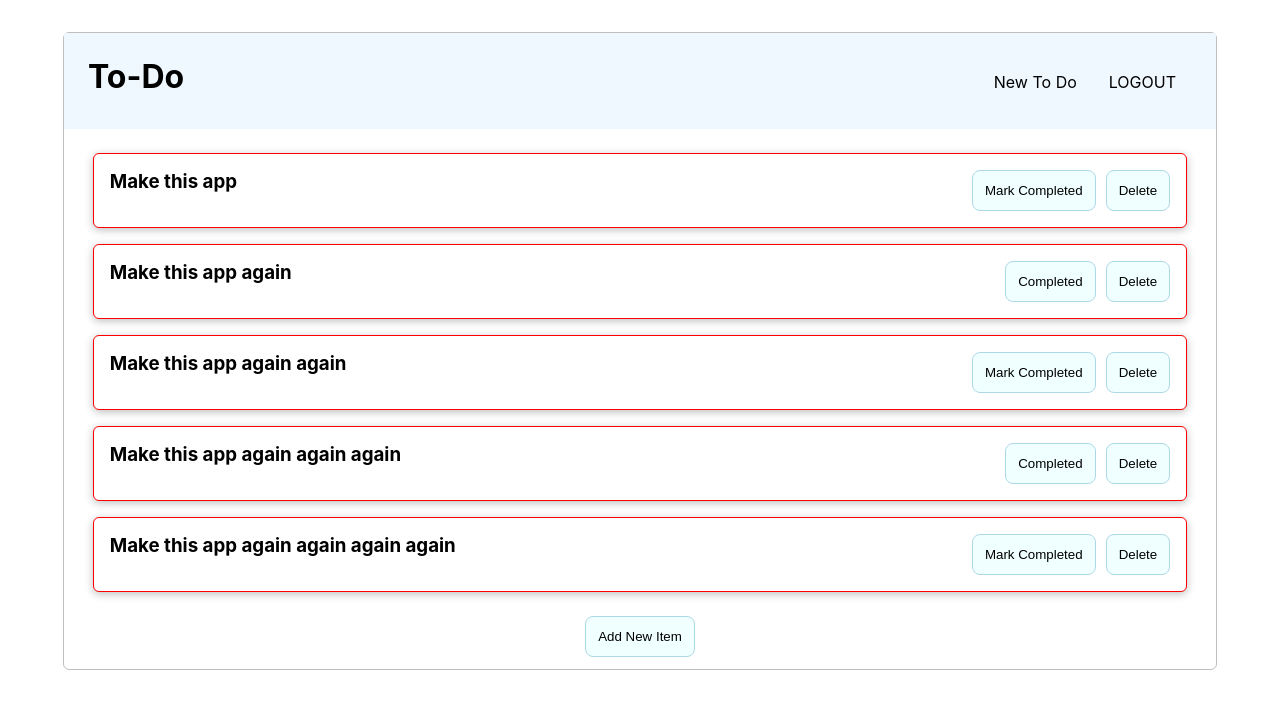
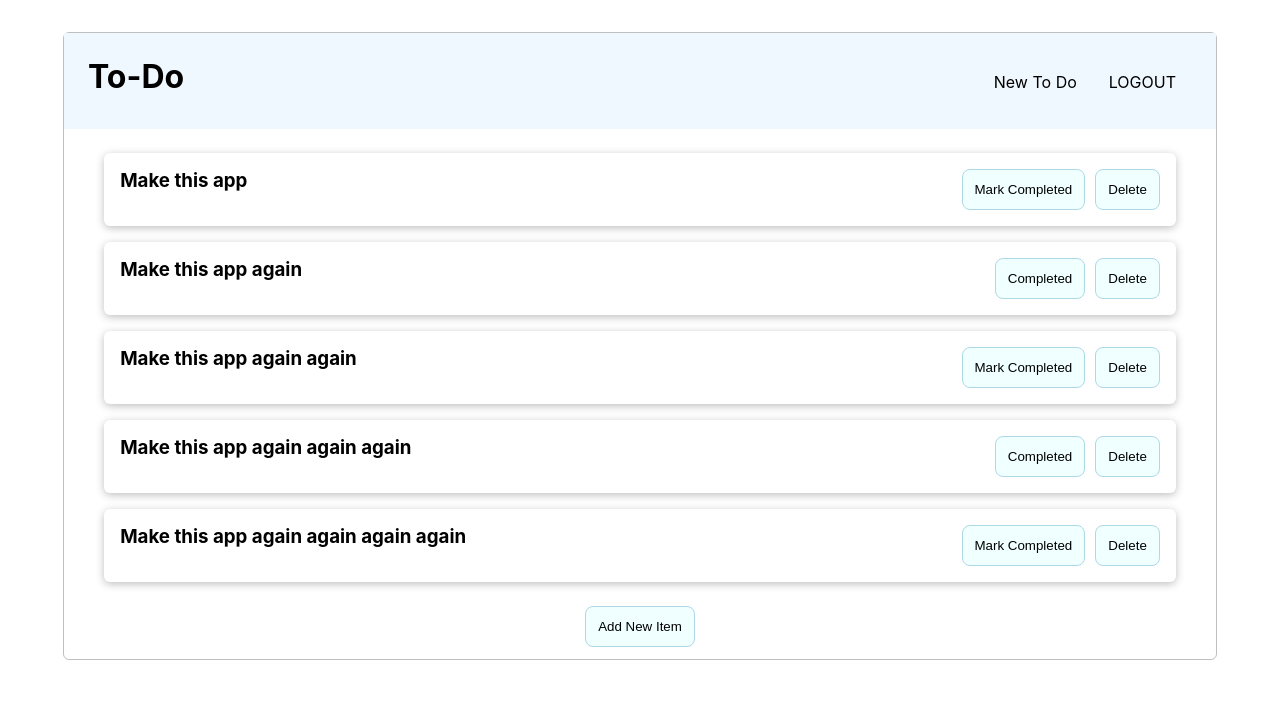
Before and after one commit to Jordan-McGhee/to-do-react, a React (Create React App) app: page / in a window 1280 px wide. Shown: the top 708 px of the page. Built offline with nearby package versions, Linux system fonts and the light colour scheme.

Commit message:
Added component for when there are no items in the to-do list and small style changes app-wide for consistency

```diff
--- a/src/App.js
+++ b/src/App.js
@@ -5,6 +5,7 @@ import './App.css';
 import MainHeader from './components/Layout/MainHeader';
 import ToDoList from './components/To-Do/ToDoList';
 import NewItemForm from './components/Form/NewItemForm';
+import NoItems from "./components/To-Do/NoItems"
 
 function App() {
 
@@ -36,6 +37,15 @@ function App() {
 
   // STATE HOLDING LIST SO WHEN A NEW ITEM IS ADDED, COMPONENT RE-RENDERS
   const [ toDoList, setToDoList ] = useState(DUMMY_LIST)
+
+  // VAR TO CHECK IF THERE ARE ANY ITEMS IN toDoList
+  let hasToDoItems
+
+  if (toDoList.length === 0) {
+    hasToDoItems = false
+  } else {
+    hasToDoItems = true
+  }
 
 
   // FORM FUNCTIONS
@@ -112,11 +122,17 @@ function App() {
   return (
     <div className='App'>
       <MainHeader />
-      <ToDoList
-        items = { toDoList }
-        onDelete = { deleteItemHandler }
-        onChange = { changeCompletedHandler }
-      />
+
+      { hasToDoItems ?
+        <ToDoList
+          items = { toDoList }
+          onDelete = { deleteItemHandler }
+          onChange = { changeCompletedHandler }
+        /> :
+
+        <NoItems />
+      }
+
 
       {/* button rendered if not currently adding item */}
       { !showForm && <button onClick = { showFormHandler }>Add New Item</button> }
--- a/src/components/Form/NewItemForm.css
+++ b/src/components/Form/NewItemForm.css
@@ -7,7 +7,7 @@
 }
 
 .form-card {
-    width: 92%;
+    width: 90.5%;
 }
 
 .invalid input {
--- /dev/null
+++ b/src/components/To-Do/NoItems.css
@@ -0,0 +1,3 @@
+.no-item-card {
+    width: 90.5%;
+}
--- /dev/null
+++ b/src/components/To-Do/NoItems.js
@@ -0,0 +1,12 @@
+import Card from "../UI/Card";
+import "./NoItems.css"
+
+const NoItems = () => {
+    return (
+        <Card className = "no-item-card">
+            <h3>You have no To-Do Items! Make one?</h3>
+        </Card>
+    )
+}
+
+export default NoItems
--- a/src/components/UI/Card.css
+++ b/src/components/UI/Card.css
@@ -5,5 +5,6 @@
     padding: 1rem;
     overflow: hidden;
     background: white;
-    border: 1px solid red;
+    width: 95%;
+    /* border: 1px solid red; */
 }
```
